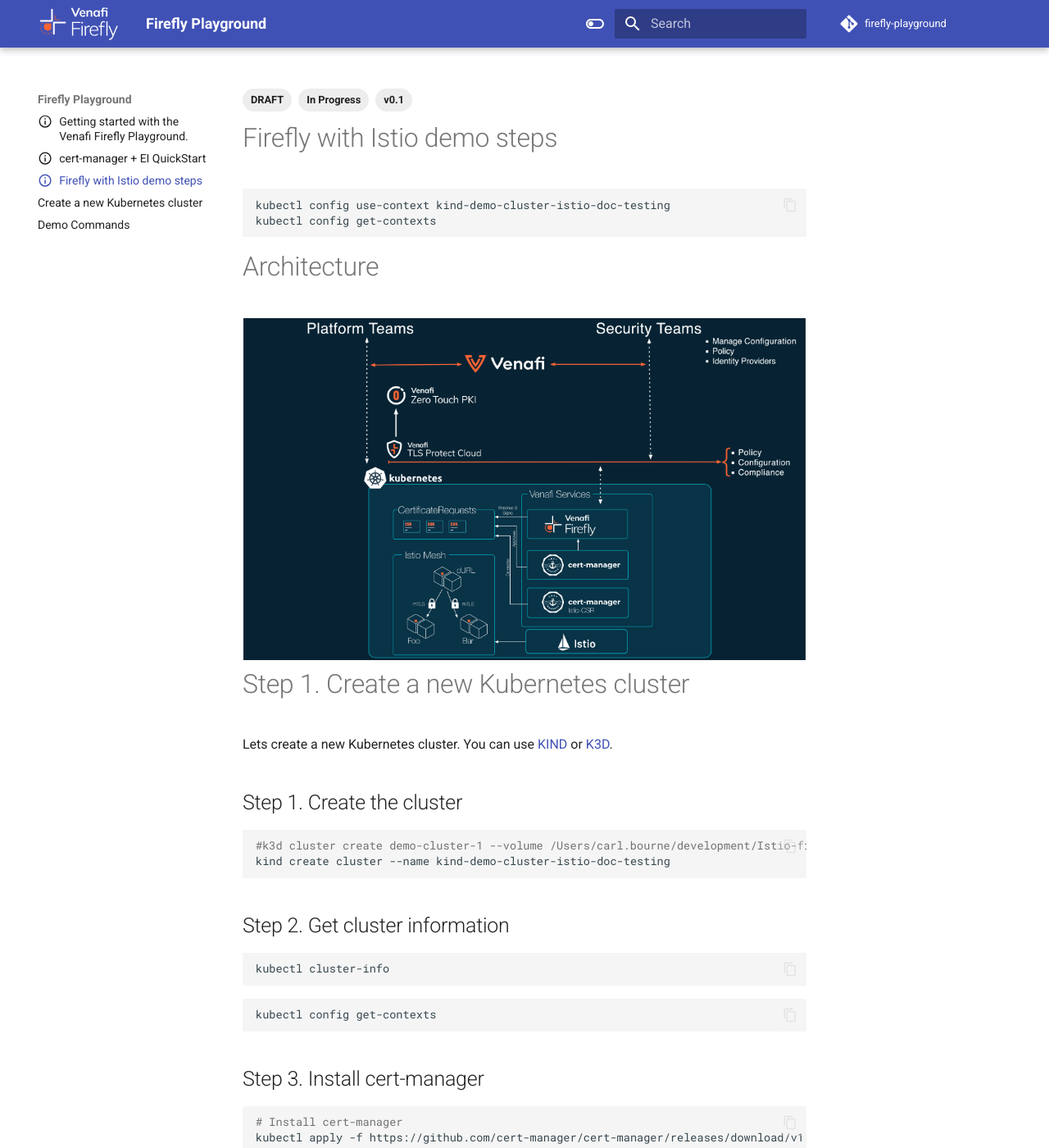
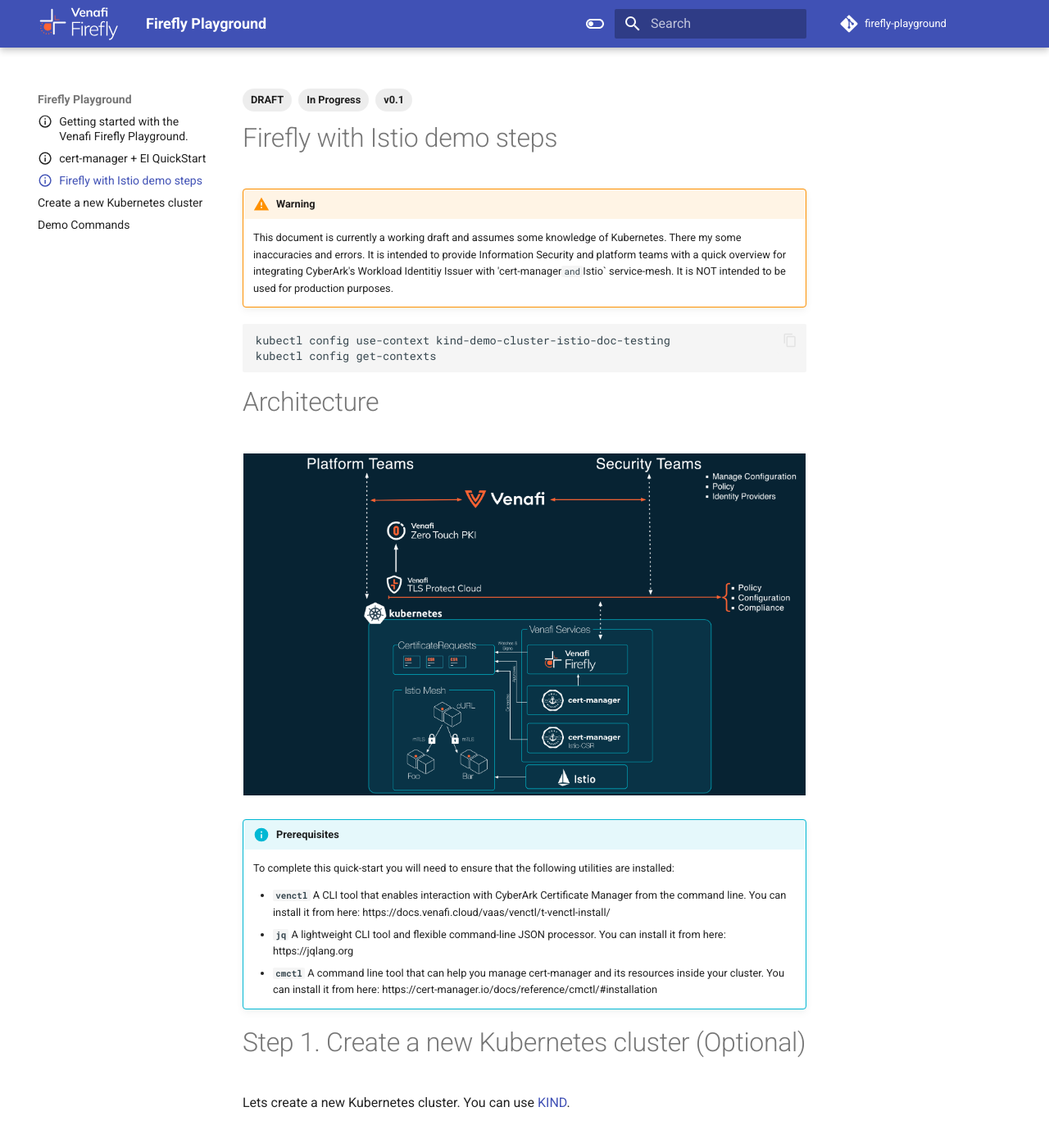
Before and after one commit to Venafi/firefly-playground, an MkDocs documentation site: the page built from docs/istio-firefly.md, in a window 1280 px wide and 1400 px high. Shown: the whole window at 82% size. Built offline with MkDocs 1.6.1 and Material for MkDocs 9.7.7, drawn with Linux system fonts in a browser that asks for light colours; comment, search, counter and statistics services are not loaded; the version menu is left out; some of the changed text lies outside the part shown.

Commit message:
added prerequisites

````diff
--- a/docs/istio-firefly.md
+++ b/docs/istio-firefly.md
@@ -7,6 +7,10 @@
 ---
 
 # Firefly with Istio demo steps
+
+!!! warning
+
+      This document is currently a working draft and assumes some knowledge of Kubernetes. There my some inaccuracies and errors. It is intended to provide Information Security and platform teams with a quick overview for integrating CyberArk's Workload Identitiy Issuer with 'cert-manager` and `Istio` service-mesh. It is NOT intended to be used for production purposes.
 
 ```sh
 kubectl config use-context kind-demo-cluster-istio-doc-testing
@@ -34,25 +38,28 @@
   </div>
 </div>
 
-# Step 1. Create a new Kubernetes cluster
+!!! info "Prerequisites"
 
-Lets create a new Kubernetes cluster. You can use [KIND](https://kind.sigs.k8s.io) or [K3D](https://k3d.io/stable/).
+      To complete this quick-start you will need to ensure that the following utilities are installed:
 
-## Step 1. Create the cluster
+      - **`venctl`** A CLI tool that enables interaction with CyberArk Certificate Manager from the command line. You can install it from here: https://docs.venafi.cloud/vaas/venctl/t-venctl-install/
+      - **`jq`** A lightweight CLI tool and flexible command-line JSON processor. You can install it from here: https://jqlang.org
+      - **`cmctl`** A command line tool that can help you manage cert-manager and its resources inside your cluster. You can install it from here: https://cert-manager.io/docs/reference/cmctl/#installation
+
+# Step 1. Create a new Kubernetes cluster (Optional)
+
+Lets create a new Kubernetes cluster. You can use [KIND](https://kind.sigs.k8s.io).
+
+## Step 1. Create the cluster (Optional)
 
 ```sh
-#k3d cluster create demo-cluster-1 --volume /Users/carl.bourne/development/Istio-firefly/config:/config
-kind create cluster --name kind-demo-cluster-istio-doc-testing
+kind create cluster --name kind-demo-cluster-istio-demo
 ```
 
-## Step 2. Get cluster information
+## Step 2. Get cluster information (Optional)
 
 ```sh
 kubectl cluster-info
-```
-
-```sh
-kubectl config get-contexts
 ```
 
 ## Step 3. Install cert-manager
````
Also changed, not shown: other parts of docs/istio-firefly.md (+1 -1 lines).
